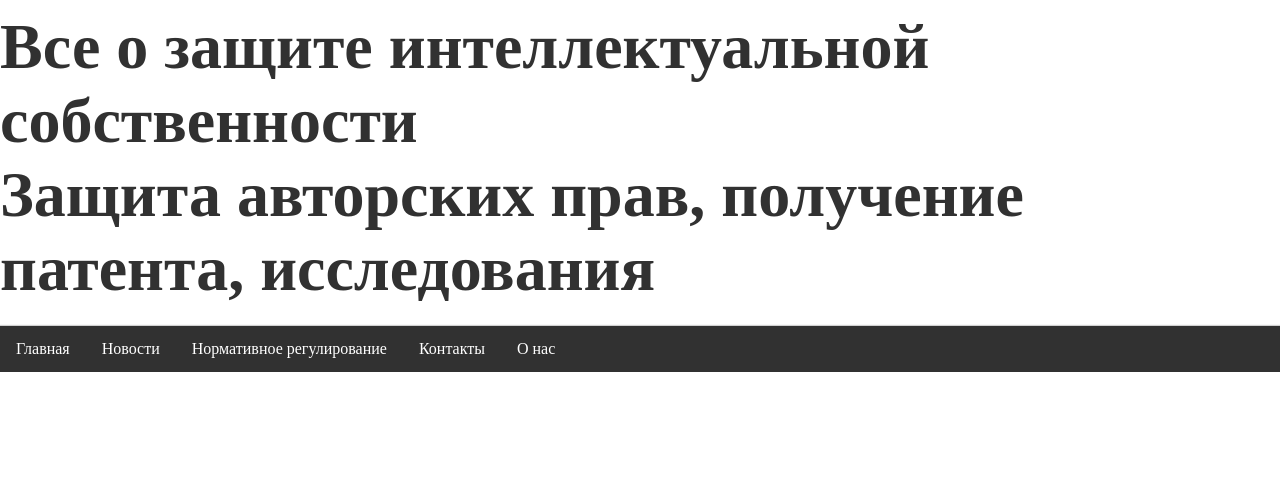
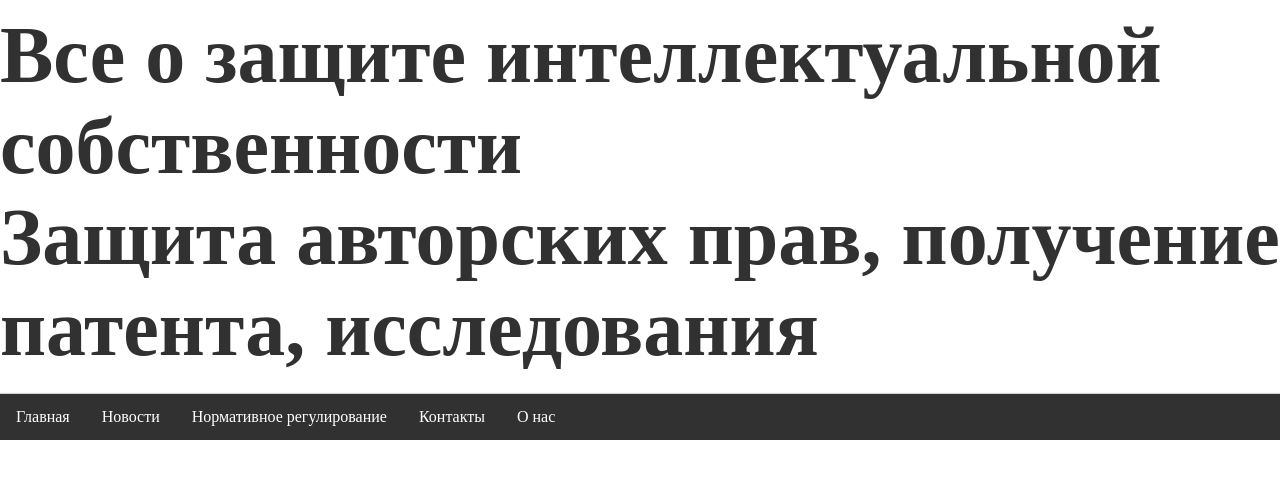
Before and after one commit to EvgeniiBazalev/OIS, a website: page src/about.html in a window 1280 px wide. Drawn offline with nearby package versions, Linux system fonts and the light colour scheme; files that its build step writes are made by us from their sources; a web font is replaced by a local one.

Commit message:
New fonts3

```diff
--- a/src/scss/style-block/style-header.scss
+++ b/src/scss/style-block/style-header.scss
@@ -32,7 +32,7 @@
     text-align: left;
     //text-transform: uppercase;
     color: $main-color-5;
-    font-size: $font-size4;
+    font-size: $font-size5;
   }
 
   .header__h2 {
@@ -40,7 +40,7 @@
     font-weight: 700;
     text-align: left;
     color: $main-color-5;
-    font-size: $font-size4;
+    font-size: $font-size5;
   }
 
 
```
